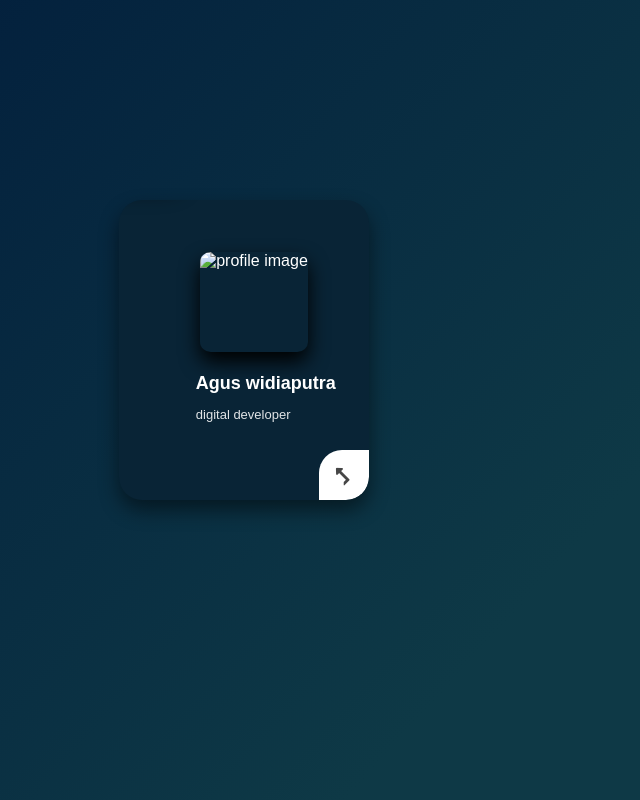
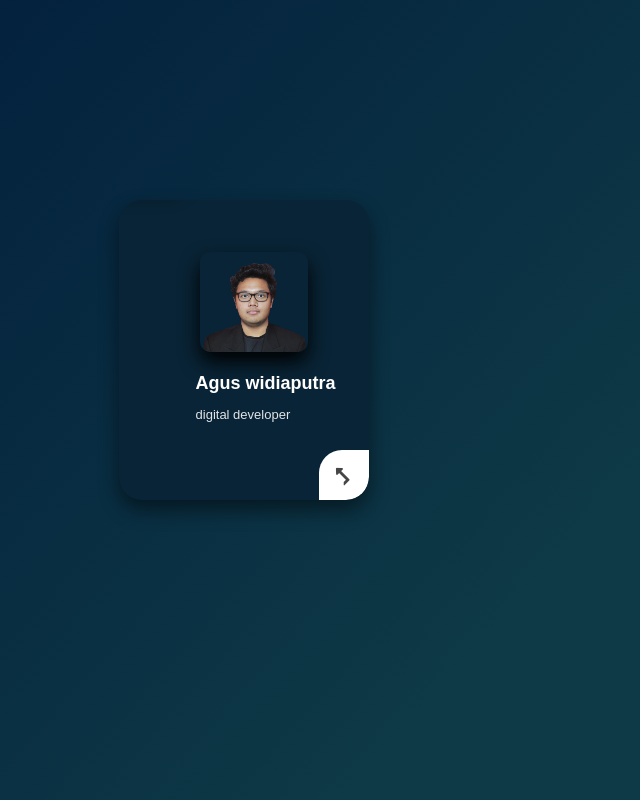
Before and after one commit to BionicLimanov/SentiAnalizer_V2, a plain HTML site: page index.html in a window 1280 px wide. Shown: the whole page, without its empty margins (393-1033 px from the left). Drawn offline with Linux system fonts and the light colour scheme.

Commit message:
Update index.html

```diff
--- a/index.html
+++ b/index.html
@@ -9,7 +9,7 @@
     <link rel="stylesheet" href="fontawesome/css/all.min.css"> <!-- https://fontawesome.com/ -->
     <div class="main center">
   <div class="box center">
-    <img src="profilepic (2).PNG" alt="profile image">
+    <img src="img/gallery/profilepic.PNG" alt="profile image">
     <div class="text">
       <p class="user_name">Agus widiaputra</p>
       <p class="skill">digital developer</p>
```
